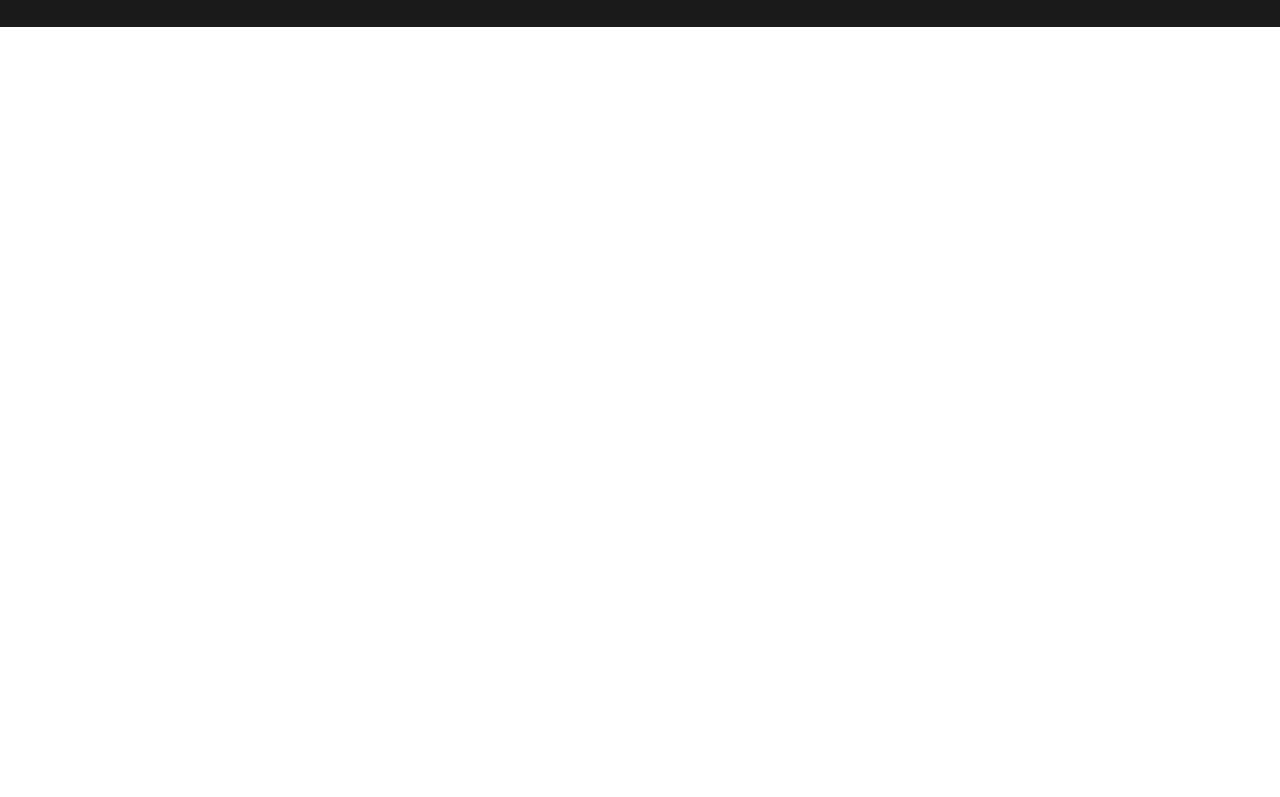
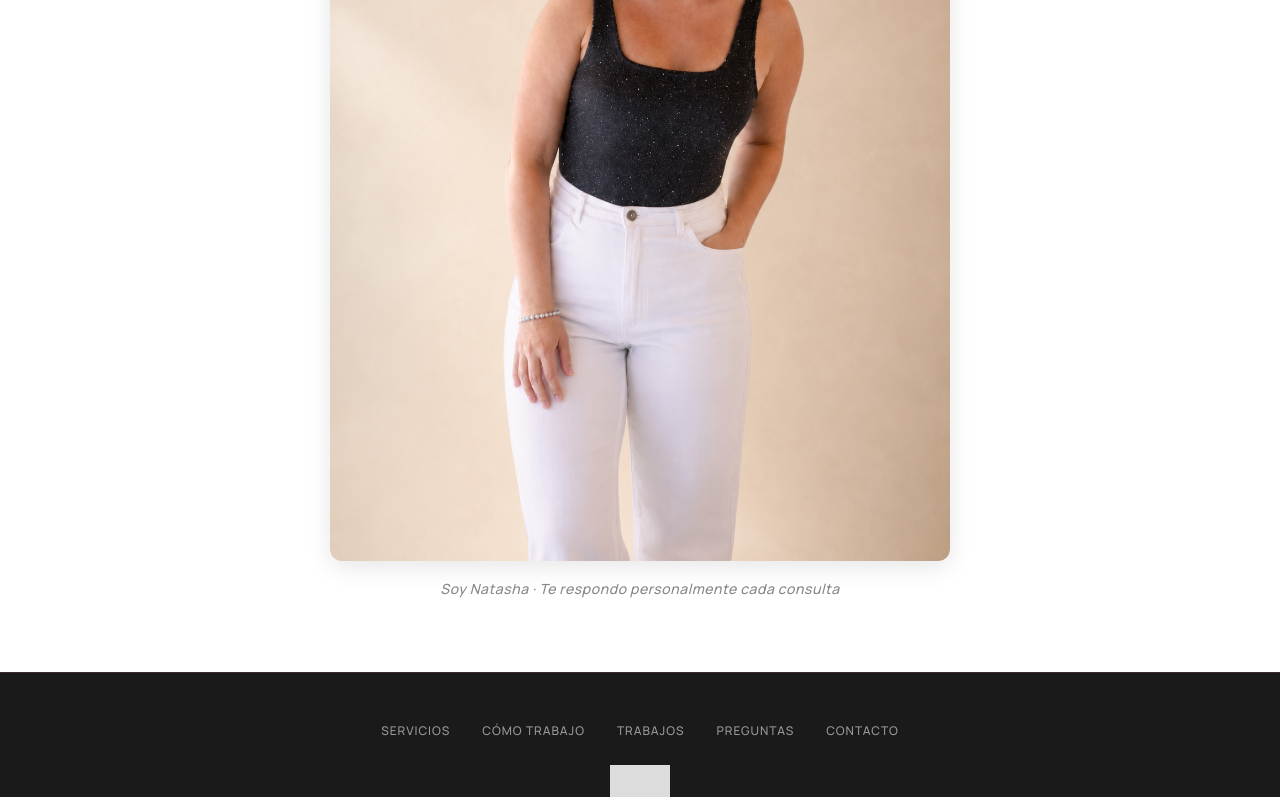
Before and after one commit to PACZKONATASHA/web-paczko, a React (Vite) app: page / in a window 1280 px wide. Shown: the part 7610-8407 px from the top of the page. Before the commit the page ends 7637 px from the top, so only its background shows below. Built offline with nearby package versions, Linux system fonts and the light colour scheme.

Commit message:
agregue imagen

```diff
--- a/src/App.css
+++ b/src/App.css
@@ -1530,6 +1530,33 @@ img { display: block; max-width: 100%; }
   padding: 72px 40px;
 }
 
+.contactFoto {
+  margin-top: 56px;
+  display: flex;
+  flex-direction: column;
+  align-items: center;
+  gap: 16px;
+}
+
+.contactFotoImg {
+  width: 100%;
+  max-width: 620px;
+  border-radius: var(--radius);
+  display: block;
+  box-shadow: var(--shadow-medium);
+  object-fit: cover;
+}
+
+.contactFotoCaption {
+  font-size: 14px;
+  color: var(--text-muted);
+  text-align: center;
+  margin: 0;
+  font-weight: 500;
+  letter-spacing: 0.04em;
+  font-style: italic;
+}
+
 .formTitle {
   font-size: clamp(24px, 2.4vw, 34px);
   color: var(--text-primary);
--- a/src/App.jsx
+++ b/src/App.jsx
@@ -626,6 +626,10 @@ function Contacto() {
             </button>
             <div className="formNote">* Al hacer click se abre WhatsApp con tu mensaje armado automáticamente.</div>
           </form>
+          <div className="contactFoto">
+            <img src="/img/foto-final.png" alt="Natasha Paczko, diseñadora web" className="contactFotoImg" />
+            <p className="contactFotoCaption">Soy Natasha · Te respondo personalmente cada consulta</p>
+          </div>
         </div>
       </div>
     </section>
```
Also changed, not shown: public/img/foto-final.png (added).
